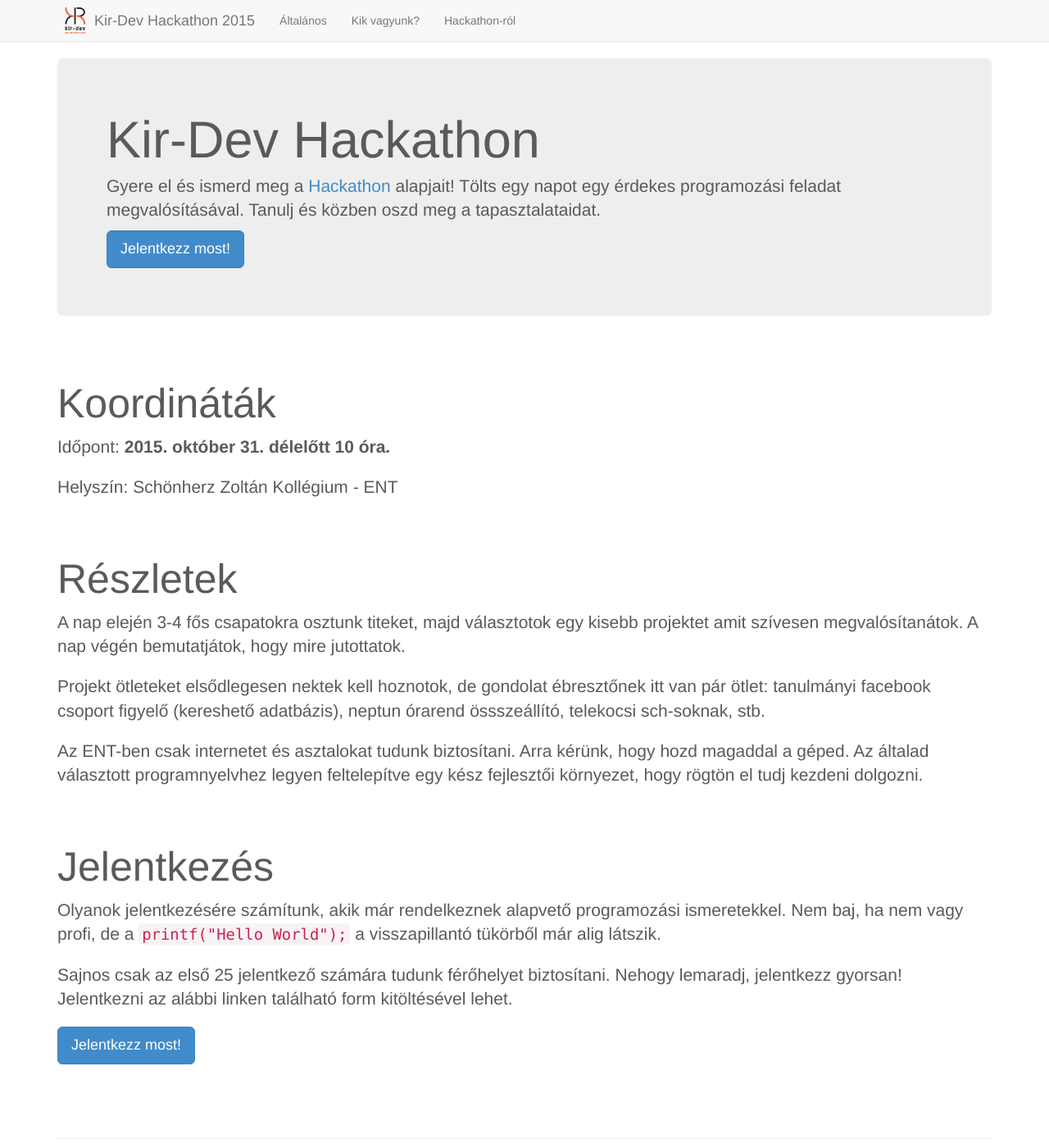
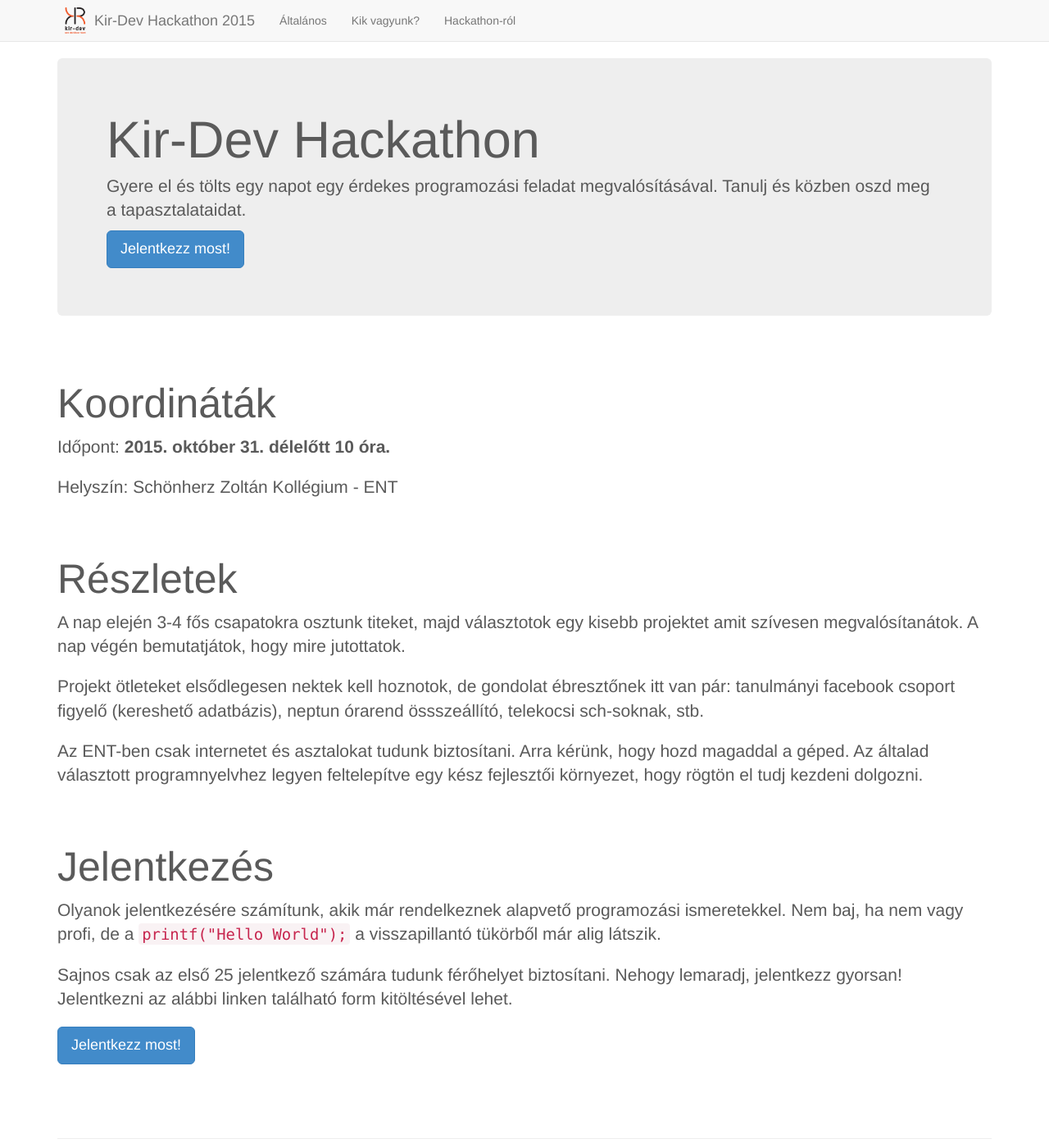
Before and after one commit to kir-dev/hackathon, a Jekyll site: the page built from index.html, in a window 1280 px wide and 1400 px high. Shown: the whole window at 82% size. Built offline with Jekyll 4.4.1, drawn with Linux system fonts in a browser that asks for light colours; Markdown is read by kramdown in place of the engine named in the settings.

Commit message:
nyelvtan

```diff
--- a/about.html
+++ b/about.html
@@ -12,7 +12,7 @@ title: Kik vagyunk?
         <img src="images/kirdev.png" alt="Kir-Dev logo" />
     </div>
     <p>
-        A körünk fő tevékenysége a <a href="http://kir-dev.sch.bme.hu/">Villanykari Információs Rendszer</a>
+        A körünk fő tevékenysége a <a href="http://korok.sch.bme.hu/">Villanykari Információs Rendszer</a>
         folyamatos fejlesztése és karbantartása, 2001 óta foglalkozunk különféle
         webes technológiák alkalmazásával és oktatásával. Mivel több, hosszú
         távon használatos rendszert kell üzemeltetnünk és új funkciókkal
--- a/index.html
+++ b/index.html
@@ -7,7 +7,7 @@ title: Kir-Dev Hackathon
     <h1>{{ page.title }}</h1>
 
     <p>
-        Gyere el és ismerd meg a <a href="https://en.wikipedia.org/wiki/Hackathon">Hackathon</a> alapjait! Tölts egy napot
+        Gyere el és tölts egy napot
         egy érdekes programozási feladat megvalósításával. Tanulj és közben
         oszd meg a tapasztalataidat.
     </p>
@@ -34,7 +34,7 @@ title: Kir-Dev Hackathon
             A nap elején 3-4 fős csapatokra osztunk titeket, majd választotok egy kisebb projektet amit szívesen megvalósítanátok. A nap végén bemutatjátok, hogy mire jutottatok.
         </p>
         <p class="lead">
-            Projekt ötleteket elsődlegesen nektek kell hoznotok, de gondolat ébresztőnek itt van pár ötlet: tanulmányi facebook csoport figyelő (kereshető adatbázis), neptun órarend össszeállító, telekocsi sch-soknak, stb.
+            Projekt ötleteket elsődlegesen nektek kell hoznotok, de gondolat ébresztőnek itt van pár: tanulmányi facebook csoport figyelő (kereshető adatbázis), neptun órarend össszeállító, telekocsi sch-soknak, stb.
         </p>
         <p class="lead">
             Az ENT-ben csak internetet és asztalokat tudunk biztosítani. Arra kérünk, hogy hozd magaddal a géped.
```
